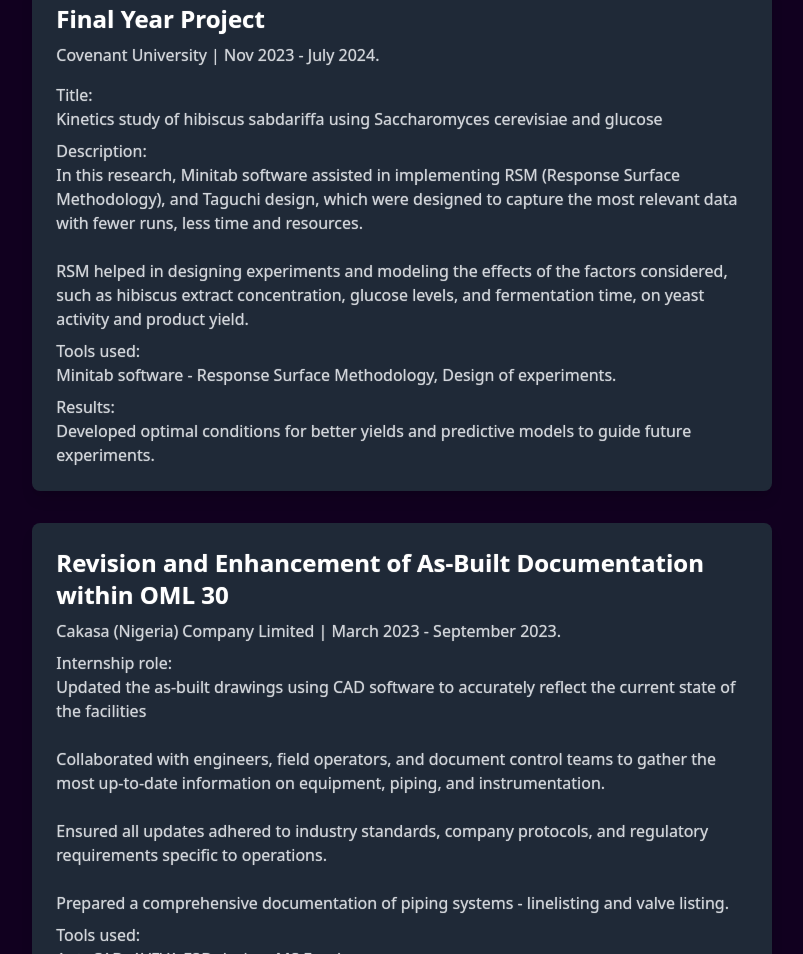
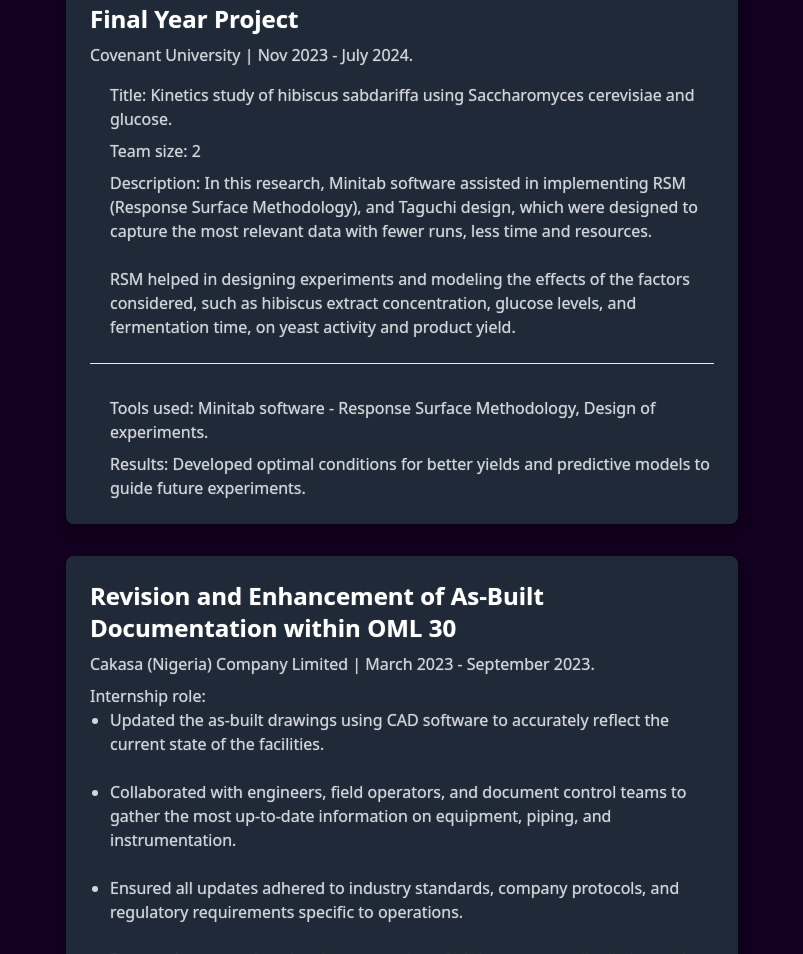
Before and after one commit to olamide-dev-2/Lami-portfolio, a plain HTML site: page index.html in a window 1280 px wide. Shown: the part 2934-3888 px from the top of the page, without its empty margins (238-1041 px from the left). Drawn offline with nearby package versions, Linux system fonts and the light colour scheme; a web font is replaced by a local one.

Commit message:
Update index.html

```diff
--- a/index.html
+++ b/index.html
@@ -118,13 +118,14 @@ bg-gradient-to-r from-[#F0F8FF] to-pink-100 dark:bg-gradient-to-r dark:from-gray
           duration-500 dark:shadow-lg">
           <i class="fas fa-graduation-cap"></i> <!-- Graduation cap icon -->
             <h2 class="text-2xl font-semibold dark:text-white">Education</h2>
-            <p class="mt-2 dark:text-gray-300">2019-2024.</p>
              <p class="mt-2 dark:text-gray-300">
               Bachelor's degree in Chemical Engineering,<br>Covenant University
             </p>
+            <p class="mt-2 dark:text-gray-300">2019-2024.</p>
             <br>
+
+            <p class="mt-2 dark:text-gray-300">High School Diploma,<br>Dansol High School</p>
             <p class="mt-2 dark:text-gray-300">2014-2019.</p>
-            <p class="mt-2 dark:text-gray-300">High School Diploma,<br>Dansol High School</p>
           </div>
 
           <div class="bg-white dark:bg-gray-800 p-6 rounded-lg shadow-md hover:bg-[#FCFAFF]
@@ -199,66 +200,65 @@ bg-gradient-to-r from-[#F0F8FF] to-pink-100 dark:bg-gradient-to-r dark:from-gray
       <br>
 
       <section class="space-y-8">
-        <div class="bg-white dark:bg-gray-800 p-6 rounded-lg shadow-md
-        hover:bg-[#FCFAFF] hover:-translate-y-2 hover:border hover:border-gray-500 hover:border-opacity-60
-         duration-500 dark:shadow-lg">
+        <div class="bg-white dark:bg-gray-800 p-6 rounded-lg
+        shadow-md hover:bg-[#FCFAFF] hover:-translate-y-2 duration-500
+         hover:border hover:border-gray-500 hover:border-opacity-60
+         dark:shadow-lg w-full sm:max-w-lg md:max-w-2xl mx-auto">
   <h2 class="text-2xl font-semibold dark:text-white">Final Year Project</h2>
   <p class="mt-2 dark:text-gray-300">Covenant University | Nov 2023 - July 2024.</p>
-          <p class="mt-4 dark:text-gray-300">
+  <p class="mt-4 dark:text-gray-300 list-disc ml-5">
     Title:
-            <ul>
-              <li>Kinetics study of hibiscus sabdariffa using Saccharomyces cerevisiae and glucose</li>
-            </ul>
+    Kinetics study of hibiscus sabdariffa using Saccharomyces cerevisiae and glucose.  </p>
+    <p class="mt-2 dark:text-gray-300 list-disc ml-5">Team size: 2</p>
+  <p class="mt-2 dark:text-gray-300 list-disc ml-5">
+    Description:
+       In this research, Minitab software assisted in implementing RSM (Response Surface Methodology), and Taguchi design, which were designed to capture the most relevant data with fewer runs, less time and resources.
+        <br><br>RSM helped in designing experiments and modeling the effects of the factors considered, such as hibiscus extract concentration, glucose levels, and fermentation time, on yeast activity and product yield.
+
+  </p><br><hr><br>
+  <p class="mt-2 dark:text-gray-300 list-disc ml-5">
+    Tools used:
+     Minitab software - Response Surface Methodology, Design of experiments.
+
   </p>
-          <p class="mt-2 dark:text-gray-300">
-            Description:
-            <ul>
-              <li>In this research, Minitab software assisted in implementing RSM (Response Surface Methodology), and Taguchi design, which were designed to capture the most relevant data with fewer runs, less time and resources.
-                <br><br>RSM helped in designing experiments and modeling the effects of the factors considered, such as hibiscus extract concentration, glucose levels, and fermentation time, on yeast activity and product yield.</li>
-            </ul>
-          </p>
-          <p class="mt-2 dark:text-gray-300">
-            Tools used:
-            <ul>
-              <li>Minitab software - Response Surface Methodology, Design of experiments.</li>
-            </ul>
-          </p>
-          <p class="mt-2 dark:text-gray-300">
+  <p class="mt-2 dark:text-gray-300 list-disc ml-5">
     Results:
-            <ul>
-              <li>Developed optimal conditions for better yields and predictive models to guide future experiments.</li>
-            </ul>
+      Developed optimal conditions for better yields and predictive models to guide future experiments.
+
   </p>
 </div>
 
         <div class="bg-white dark:bg-gray-800 p-6 rounded-lg
         shadow-md hover:bg-[#FCFAFF] hover:-translate-y-2 duration-500
          hover:border hover:border-gray-500 hover:border-opacity-60
-         dark:shadow-lg">
+         dark:shadow-lg w-full sm:max-w-lg md:max-w-2xl mx-auto">
   <h2 class="text-2xl font-semibold dark:text-white">Revision and Enhancement of As-Built Documentation within OML 30</h2>
   <p class="mt-2 dark:text-gray-300">Cakasa (Nigeria) Company Limited | March 2023 - September 2023.</p>
   <p class="mt-2 dark:text-gray-300">
     Internship role:<br>
-            <ul>
-              <li>Updated the as-built drawings using CAD software to accurately reflect the current state of the facilities</li><br>
+    <ul class="list-disc ml-5 ">
+      <li>Updated the as-built drawings using CAD software to accurately reflect the current state of the facilities.</li><br>
       <li>Collaborated with engineers, field operators, and document control teams to gather the most up-to-date information on equipment, piping, and instrumentation.</li><br>
       <li>Ensured all updates adhered to industry standards, company protocols, and regulatory requirements specific to operations.</li><br>
       <li>Prepared a comprehensive documentation of piping systems - linelisting and valve listing.</li>
     </ul>
+  </p><br><hr><br>
+  <p class="mt-2 dark:text-gray-300 list-disc ml-4">
+    Tools used:
+
+      AutoCAD, AVEVA E3D design, MS Excel.
+
   </p>
-          <p class="mt-2 dark:text-gray-300">
-            Tools used:
-            <ul>
-              <li>AutoCAD, AVEVA E3D design, MS Excel</li>
-            </ul>
-          </p>
-          <p class="mt-2 dark:text-gray-300">
+  <p class="mt-2 dark:text-gray-300 list-disc ml-4">
     Results:
-            <ul>
-              <li>Strengthened compliance with regulatory and safety standards specific to OML 30 by ensuring all documentation accurately reflected the current installations.</li>
-            </ul>
+
+    Strengthened compliance with regulatory and safety standards specific to OML 30 by ensuring
+    all documentation accurately reflected the current installations.
+
   </p>
 </div>
+
+
       </section>
     </div>
   </div>
@@ -267,11 +267,11 @@ bg-gradient-to-r from-[#F0F8FF] to-pink-100 dark:bg-gradient-to-r dark:from-gray
      <!-----------       CONTACT ME  ---- -   - -->
      <div id="contact" class="w-full px-[12%] py-10 scroll-mt-20 bg-no-repeat bg-[length:90%_auto]
     bg-center bg-gradient-to-r from-[#F8FCFF] via-[rgba(255,255,255,0)] to-pink-50
-    hover:shadow-black hover:-translate-y-1 duration-500 dark:from-[#1a1a1a] dark:via-[rgba(0,0,0,0)] dark:to-[#2c2c2c]">
+    hover:shadow-black hover:-translate-y-1 duration-500 dark:from-[#1a1a1a]  dark:to-[#2c2c2c]">
 
-    <h4 class="text-center mb-2 text-lg text-gray-900 dark:text-gray-300">Connect with me</h4>
-    <h2 class="text-center text-4xl text-gray-900 dark:text-gray-100">Get in touch</h2>
-    <p class="text-center max-w-2xl mx-auto mt-5 mb-12 text-gray-800 dark:text-gray-400">I'd love to hear from you!
+    <h4 class="text-center mb-2 text-lg text-gray-900 text-shadow-custom dark:text-gray-300">Connect with me!</h4>
+    <h2 class="text-center text-4xl text-gray-900 text-shadow-custom dark:text-gray-100">Get in touch</h2>
+    <p class="text-center max-w-2xl mx-auto mt-5 mb-12 text-shadow-custom text-gray-800 dark:text-gray-400">I'd love to hear from you!
         If you have any questions, comments, or feedback, please use the form below.</p>
 
     <form
@@ -303,7 +303,8 @@ bg-gradient-to-r from-[#F0F8FF] to-pink-100 dark:bg-gradient-to-r dark:from-gray
         <p class="text-gray-800 dark:text-gray-400"> &copy;Olamide Soleye. All rights reserved</p>
         <ul class="flex items-center justify-center gap-10 mt-4 sm:mt-0">
             <li><a href="https://www.linkedin.com/public-profile/settings?trk=d_flagship3_profile_self_view_public_profile"
-                 class="text-gray-800 dark:text-gray-400 hover:text-black dark:hover:text-white">LinkedIn</a></li>
+                 class=" dark:text-gray-400
+                 text-blue-600 text-3xl dark:hover:text-white"> <i class="fab fa-linkedin"></i></a></li>
 
         </ul>
     </div>
```
Lines whose indentation alone changed are shown as unchanged.
